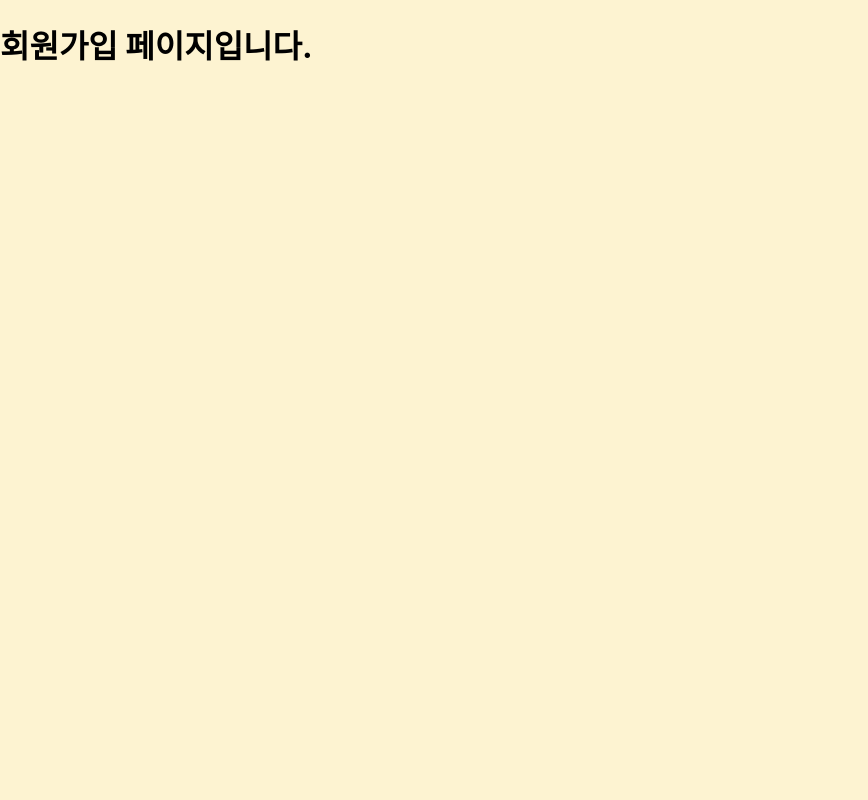
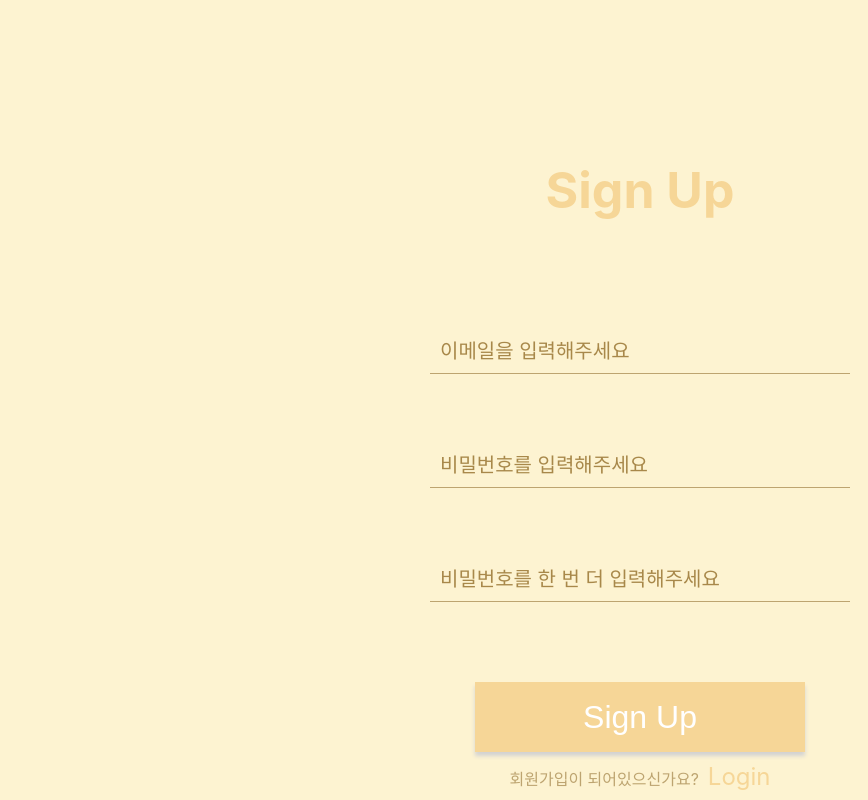
Before and after one commit to hyennin/i-care-server, a React (Create React App) app: page /signup in a window 1280 px wide. Shown: the whole page, without its empty margins (0-868 px from the left). Built offline with nearby package versions, Linux system fonts and the light colour scheme.

Commit message:
Sign Up 구현

```diff
--- a/src/page/Login.jsx
+++ b/src/page/Login.jsx
@@ -1,14 +1,21 @@
 import React from "react";
+import { useHistory } from "react-router-dom/cjs/react-router-dom";
 import styled from "styled-components";
 
 const Login = () => {
+    const history = useHistory();
+
+    const handler = () => {
+        history.push('/community');
+    }
+
     return (
         <Container>
             <Title>Login</Title>
             <Form>
                 <IdInput type='email' placeholder='이메일을 입력해주세요' />
                 <PwInput type='password' placeholder='비밀번호를 입력해주세요' />
-                <Button>Login</Button>
+                <Button onClick={handler}>Login</Button>
             </Form>
             <Text>아이디가 없으신가요?  <SignUpBtn href="/signup">Sign Up</SignUpBtn></Text>
         </Container>
@@ -42,6 +49,7 @@ const Form = styled.form`
 const IdInput = styled.input`
     width: 400px;
     margin-top: 110px;
+    padding: 10px;
     font-size: 20px;
     background-color: #FDF3D1;
     border: 0;
@@ -56,6 +64,7 @@ const IdInput = styled.input`
 const PwInput = styled.input`
     width: 400px;
     margin-top: 70px;
+    padding: 10px;
     font-size: 20px;
     background-color: #FDF3D1;
     border: 0;
--- a/src/page/SignUp.jsx
+++ b/src/page/SignUp.jsx
@@ -1,10 +1,102 @@
 import React from "react";
 import styled from "styled-components";
+import { useHistory } from "react-router-dom/cjs/react-router-dom.min";
 
 const SignUp = () => {
+    const history = useHistory();
+
+    const handler = () => {
+        history.push('/community');
+    }
+
     return (
-        <h1>회원가입 페이지입니다.</h1>
+        <Container>
+            <Title>Sign Up</Title>
+            <Form>
+                <IdInput type='email' placeholder='이메일을 입력해주세요' />
+                <PwInput type='password' placeholder='비밀번호를 입력해주세요' />
+                <PwInput type='password' placeholder='비밀번호를 한 번 더 입력해주세요' />
+                <Button onClick={handler}>Sign Up</Button>
+            </Form>
+            <Text>회원가입이 되어있으신가요?  <SignUpBtn href="/login">Login</SignUpBtn></Text>
+        </Container>
     );
 }
 
+const Container = styled.div`
+    height: 100vh;
+    display: flex;
+    flex-direction: column;
+    align-items: center;
+    background-color: #FDF3D1;
+`;
+
+const Title = styled.div`
+    width: 100vw;
+    padding-top: 160px;
+    text-align: center;
+    font-size: 50px;
+    font-weight: bold;
+    color: #F6D697;
+`;
+
+const Form = styled.form`
+    display: flex;
+    flex-direction: column;
+    justify-content: center;
+    align-items: center;
+`;
+
+const IdInput = styled.input`
+    width: 400px;
+    margin-top: 110px;
+    padding: 10px;
+    font-size: 20px;
+    background-color: #FDF3D1;
+    border: 0;
+    border-bottom: 1px solid #BDA470;
+    outline: none;
+
+    &::placeholder {
+        color: #A8884A;
+    }
+`;
+
+const PwInput = styled.input`
+    width: 400px;
+    margin-top: 70px;
+    padding: 10px;
+    font-size: 20px;
+    background-color: #FDF3D1;
+    border: 0;
+    border-bottom: 1px solid #BDA470;
+    outline: none;
+
+    &::placeholder {
+        color: #A8884A;
+    }
+`;
+
+const Button = styled.button`
+    width: 330px;
+    height: 70px;
+    margin-top: 80px;
+    font-size: 32px;
+    color: white;
+    background-color: #F6D697;
+    border: 0;
+    box-shadow: 0px 4px 4px lightgray;
+`;
+
+const Text = styled.div`
+    margin-top: 10px;
+    white-space: pre-wrap;
+    color: #BDA470;
+`;
+
+const SignUpBtn = styled.a`
+    font-size: 24px;
+    color: #F6D697;
+`;
+
 export default SignUp;
```
